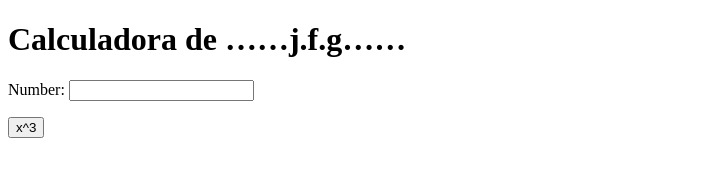
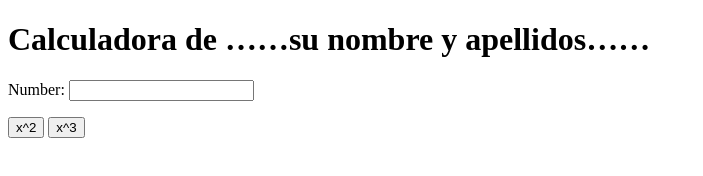
Before and after one commit to juliofg1/my_calculator, a plain HTML site: page index.html in a window 1280 px wide. Shown: the whole page, without its empty margins (0-703 px from the left). Drawn offline with Linux system fonts and the light colour scheme.

Commit message:
x^2 button

```diff
--- a/index.html
+++ b/index.html
@@ -5,10 +5,11 @@
 		<meta charset="utf-8">
 	</head>
 	<body>
-	<h1>Calculadora de ……j.f.g……</h1>
+		<h1>Calculadora de ……su nombre y apellidos……</h1>
 		Number:
 		<input type="text" id="n1">
 		<p>
+			<button onclick="square()"> x^2 </button>
 			<button onclick="cube()"> x^3 </button>
 		</p>
 		<script type="text/javascript">
@@ -16,6 +17,10 @@
 				var num = document.getElementById("n1");
 				num.value = Math.pow(num.value, 3);
 			}
+			function square() {
+				var num = document.getElementById("n1");
+				num.value = Math.pow(num.value, 2);
+			}
 		</script>
 	</body>
 </html>
```
Lines whose indentation alone changed are shown as unchanged.
